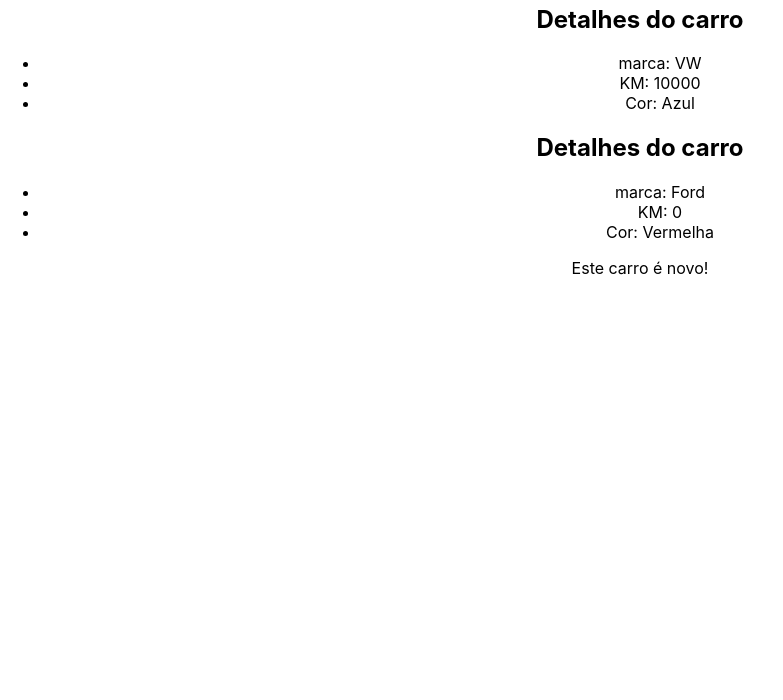
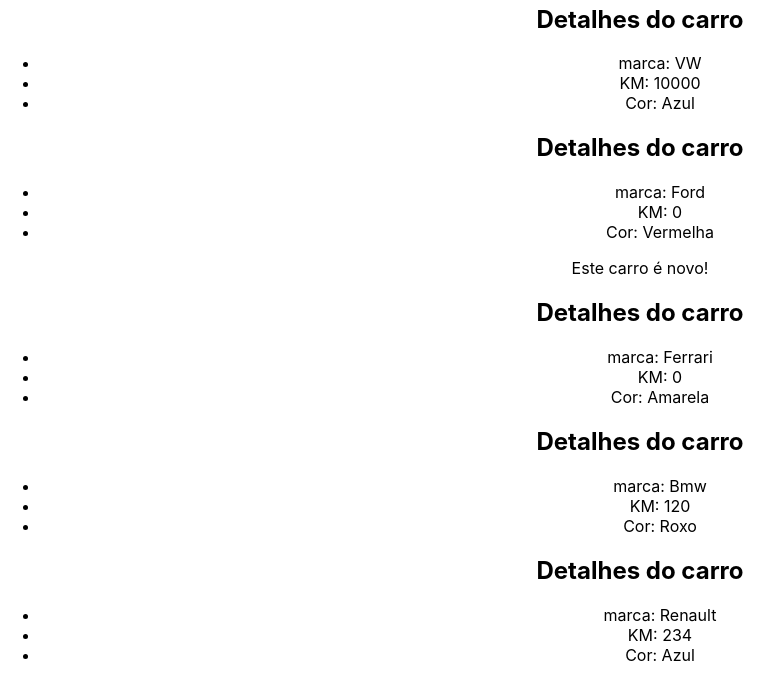
Before and after one commit to kaiotcp1/curso_react, a React (Create React App) app in the folder 3_AVANÇANDO_NO_REACT/avancando/: page / in a window 1280 px wide. Shown: the part 1452-2152 px from the top of the page, without its empty margins (0-783 px from the left). Built offline with nearby package versions, Linux system fonts and the light colour scheme.

Commit message:
Renderização de lista em componentes

```diff
--- a/3_AVANÇANDO_NO_REACT/avancando/src/App.js
+++ b/3_AVANÇANDO_NO_REACT/avancando/src/App.js
@@ -9,7 +9,13 @@
 
 function App() {
   const name = "Kaio";
+  //const [userName] = useState("Maria")
 
+  const cars = [
+    {id: 1, brand: "Ferrari", color: "Amarela", newCar: true, km: 0},
+    {id: 2, brand: "Bmw", color: "Roxo", newCar: false, km: 120},
+    {id: 1, brand: "Renault", color: "Azul", newCar: false, km: 234},
+  ]
 
   return (
     <div className="App">
@@ -31,6 +37,15 @@
       <CarDetails brand="VW" km={10000} color="Azul" newCar={false}/>
       {/* Reaproveitando */}
       <CarDetails brand="Ford" color="Vermelha" km ={0} newCar={true}/>
+      {/* Loop em array de objetos*/}
+      {cars.map((car) => (
+        <CarDetails
+        brand={car.brand}
+        color={car.color}
+        km={car.km} n
+        ewCar={car.newCar}
+        />
+      ))}
     </div>
   );
 }
```
